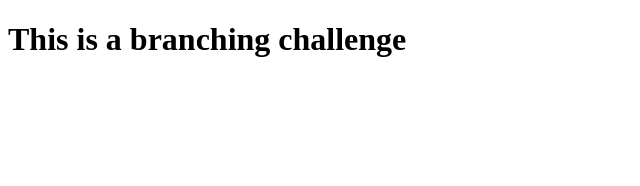
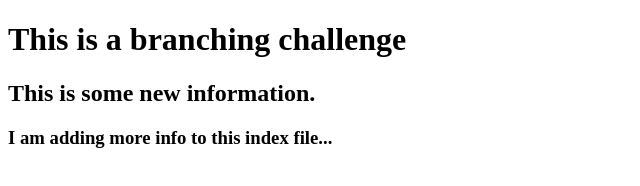
Before and after one commit to nchomeldoe/branching-challenge, a plain HTML site: page index.html in a window 1280 px wide. Shown: the whole page, without its empty margins (0-640 px from the left). Drawn offline with Linux system fonts and the light colour scheme.

Commit message:
added more info to index

```diff
--- a/index.html
+++ b/index.html
@@ -10,6 +10,8 @@
 
 <body>
   <h1>This is a branching challenge</h1>
+  <h2>This is some new information.</h2>
+  <h3>I am adding more info to this index file...</h3>
 
 </body>
 
```
